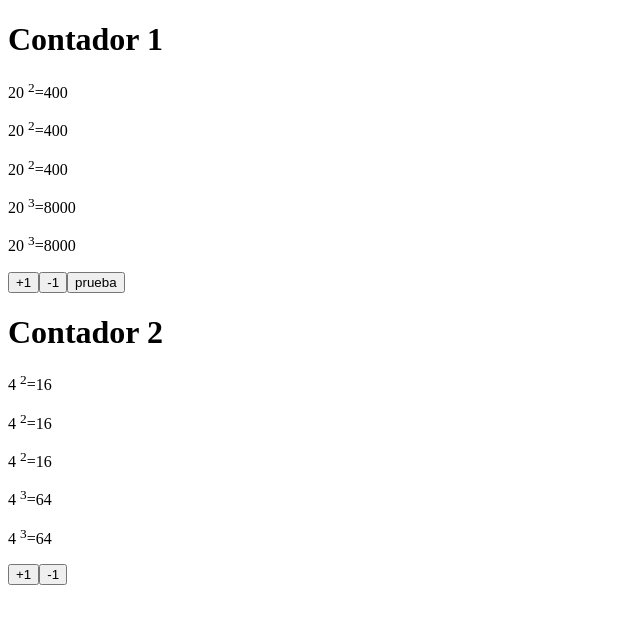
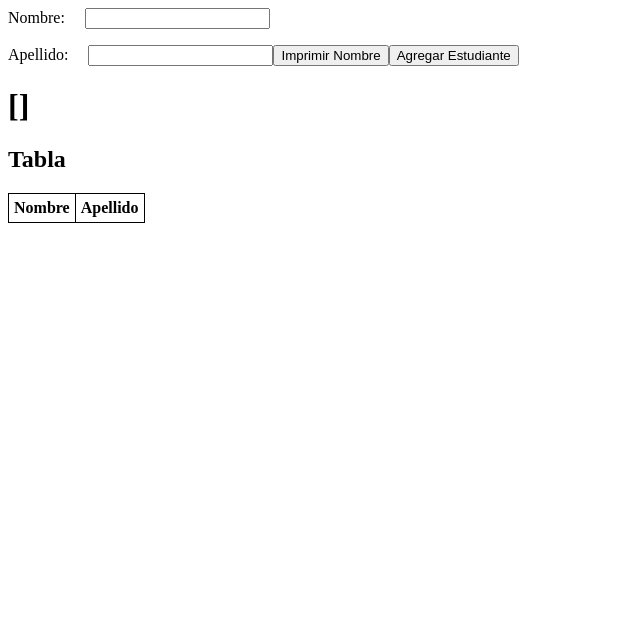
Before and after one commit to CristianLechon/pw_vue_u2_cl, a Vue app: page / in a window 1280 px wide. Shown: the top 624 px of the page, without its empty margins (0-640 px from the left). Built offline with nearby package versions, Linux system fonts and the light colour scheme.

Commit message:
Taller 15

```diff
--- a/src/App.vue
+++ b/src/App.vue
@@ -1,19 +1,21 @@
 <template>
   <div>
-    <ContadorView />
+    <!--<ContadorView />-->
+    <DirectivasView />
   </div>
 </template>
 
 <script>
-import ContadorView from '../src/views/ContadorView.vue';
+import ContadorView from "../src/views/ContadorView.vue";
+import DirectivasView from "./views/DirectivasView.vue";
 export default {
-  components:{
+  components: {
     // Aqui lo inicializo
     ContadorView,
+    DirectivasView,
   },
 };
 </script>
 
 <style>
-
 </style>
--- /dev/null
+++ b/src/components/Directivas.vue
@@ -0,0 +1,87 @@
+<template>
+  <div>
+    <label for="id_nombre">Nombre:</label>
+    <!-- v-model necesita una propiedad reactiva  -->
+    <input v-model="nombre" id="id_nombre" type="text" />
+    <p>{{ nombre }}</p>
+    <label for="id_apellido">Apellido:</label>
+    <input v-model="apellido" id="id_apellido" type="text" />
+
+    <button v-on:click="imprimirNombre()">Imprimir Nombre</button>
+    <button v-on:click="agregarEstudiante()">Agregar Estudiante</button>
+    <h1>{{ arreglo }}</h1>
+    <!-- Directiva v-for -->
+    <ul>
+      <li v-show="nombre" v-for="{ nombre, apellido } in arreglo" :key="nombre">
+        {{ nombre }} - {{ apellido }}
+      </li>
+    </ul>
+    <h2>Tabla</h2>
+    <table>
+      <thead>
+        <tr>
+          <th>Nombre</th>
+          <th>Apellido</th>
+        </tr>
+      </thead>
+      <tbody>
+        <tr
+          v-show="nombre"
+          v-for="{ nombre, apellido } in arreglo"
+          :key="apellido"
+        >
+          <td>{{ nombre }}</td>
+          <td>{{ apellido }}</td>
+        </tr>
+      </tbody>
+    </table>
+  </div>
+</template>
+
+<script>
+export default {
+  data() {
+    return {
+      nombre: null,
+      apellido: null,
+      arreglo: [],
+      //arreglo: [1,2,3,4],
+    };
+  },
+
+  methods: {
+    imprimirNombre() {
+      console.log(this.nombre);
+    },
+    agregarEstudiante() {
+      const estu = {
+        nombre: this.nombre,
+        apellido: this.apellido,
+      };
+      console.log("Se agrega Estudiante");
+      console.log(estu);
+      this.arreglo.push(estu);
+      this.limpiarFormulario();
+    },
+    limpiarFormulario() {
+      this.nombre = null;
+      this.apellido = null;
+    },
+  },
+};
+</script>
+
+<style>
+input {
+  margin-left: 20px;
+}
+
+table,
+tr,
+th,
+td {
+  border: 1px solid black;
+  border-collapse: collapse;
+  padding: 5px;
+}
+</style>
--- /dev/null
+++ b/src/views/DirectivasView.vue
@@ -0,0 +1,17 @@
+<template>
+    <div>
+        <Directivas/>
+    </div>
+</template>
+
+<script>
+import Directivas from "../components/Directivas.vue";
+export default {
+  components: {
+    Directivas,
+  },
+};
+</script>
+
+<style>
+</style>
```
